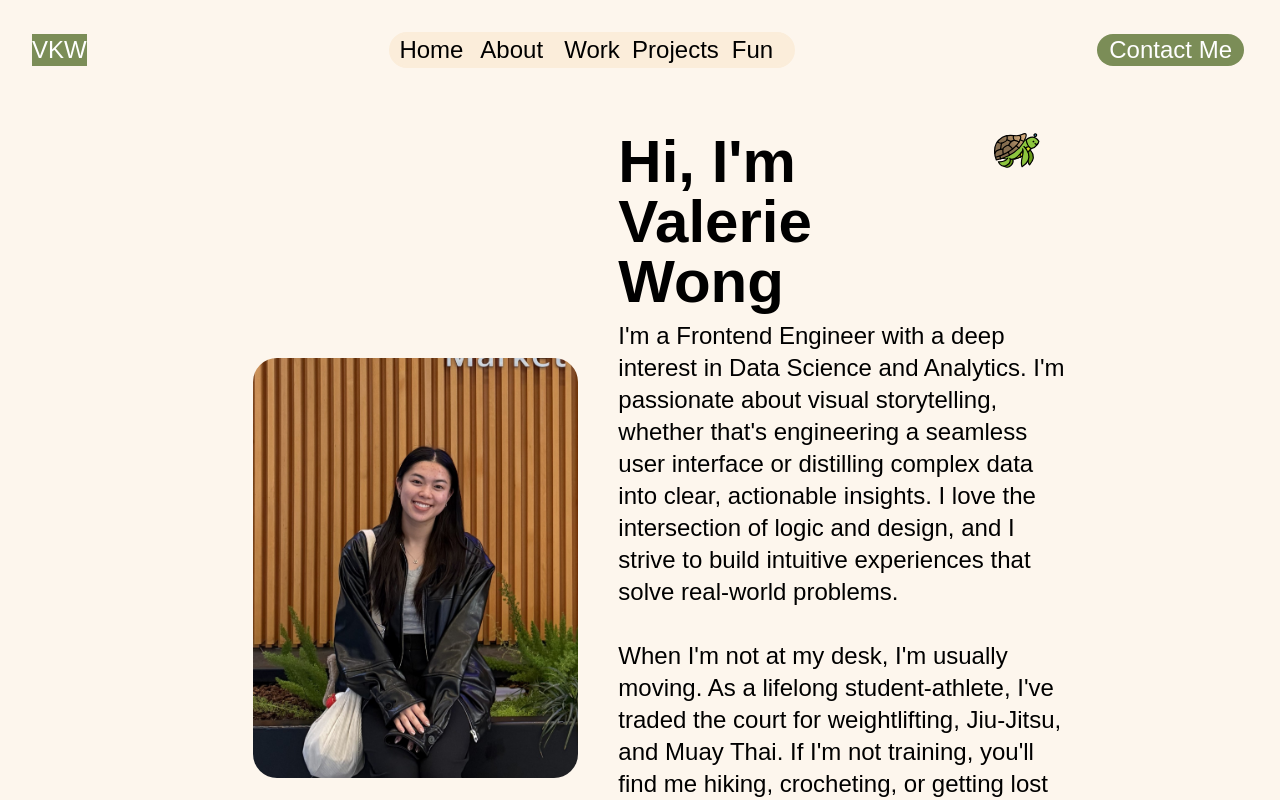
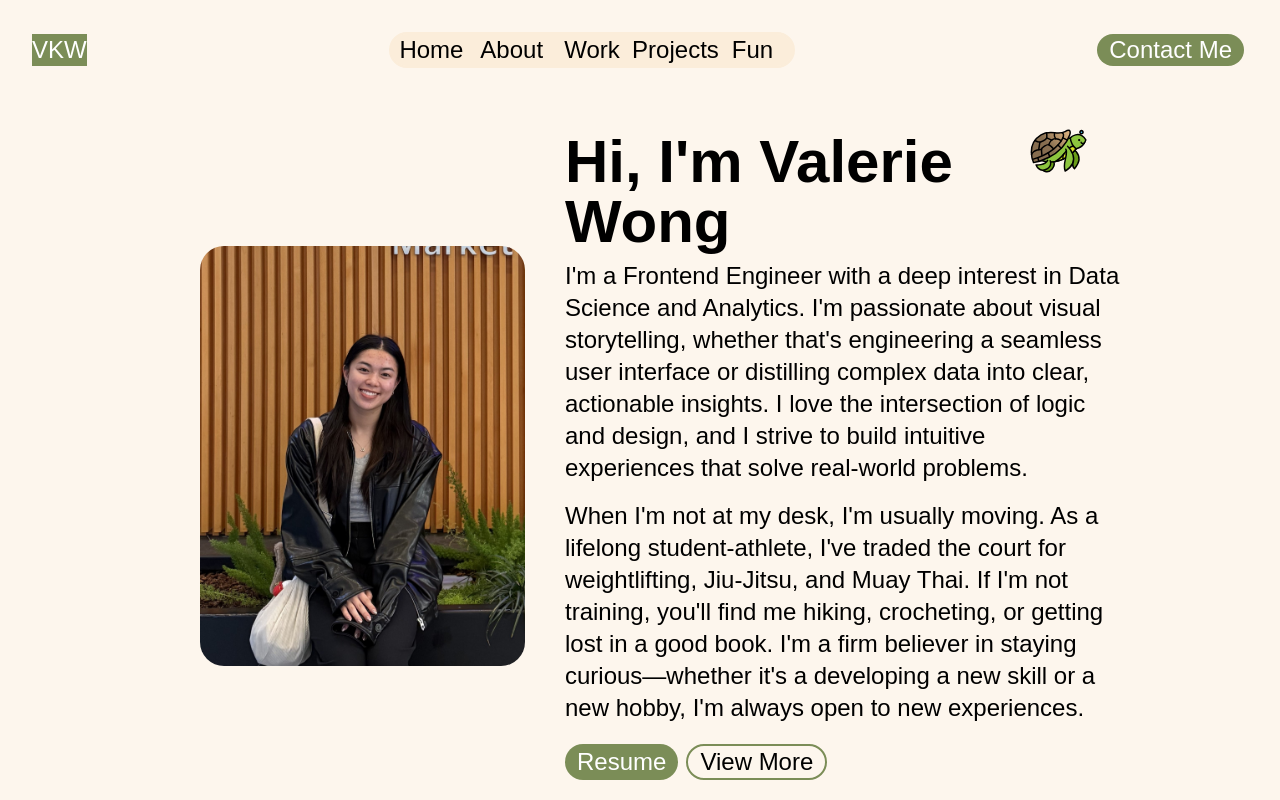
Before and after one commit to vwong031/valeriewong, a Next.js app: page / in a window 1280 px wide. Shown: the top 800 px of the page. Built offline with nearby package versions, Linux system fonts and the light colour scheme; a web font is replaced by a local one.

Commit message:
style: fix landing page spacing

```diff
--- a/src/app/landing/page.js
+++ b/src/app/landing/page.js
@@ -12,7 +12,7 @@ export default function Landing() {
       <Nav />
 
       <div className="flex flex-grow items-center justify-center">
-        <div className="mx-auto mb-20 flex w-11/12 flex-col items-center justify-center pb-10 pt-8 sm:w-10/12 md:w-9/12 lg:w-10/12 lg:flex-row xl:w-8/12">
+        <div className="mx-auto mb-20 flex w-11/12 flex-col items-center justify-center pb-10 pt-8 sm:w-10/12 md:w-9/12 lg:w-10/12 lg:flex-row xl:w-9/12">
           <Image
             src="/profile-pic.jpeg"
             alt="Picture of me wearing a black leather jacket, a gray shirt, and black pants sitting in front of the VISA sign."
@@ -37,8 +37,8 @@ export default function Landing() {
               distilling complex data into clear, actionable insights. I love
               the intersection of logic and design, and I strive to build
               intuitive experiences that solve real-world problems.
-              <br />
-              <br />
+            </p>
+            <p className="mt-4 text-2xl">
               When I&apos;m not at my desk, I&apos;m usually moving. As a
               lifelong student-athlete, I&apos;ve traded the court for
               weightlifting, Jiu-Jitsu, and Muay Thai. If I&apos;m not training,
@@ -47,7 +47,7 @@ export default function Landing() {
               it&apos;s a developing a new skill or a new hobby, I&apos;m always
               open to new experiences.
             </p>
-            <div className="mt-10 flex">
+            <div className="mt-5 flex">
               <ColorButton
                 text="Resume"
                 href="/ValerieWong_Resume.pdf"
```
